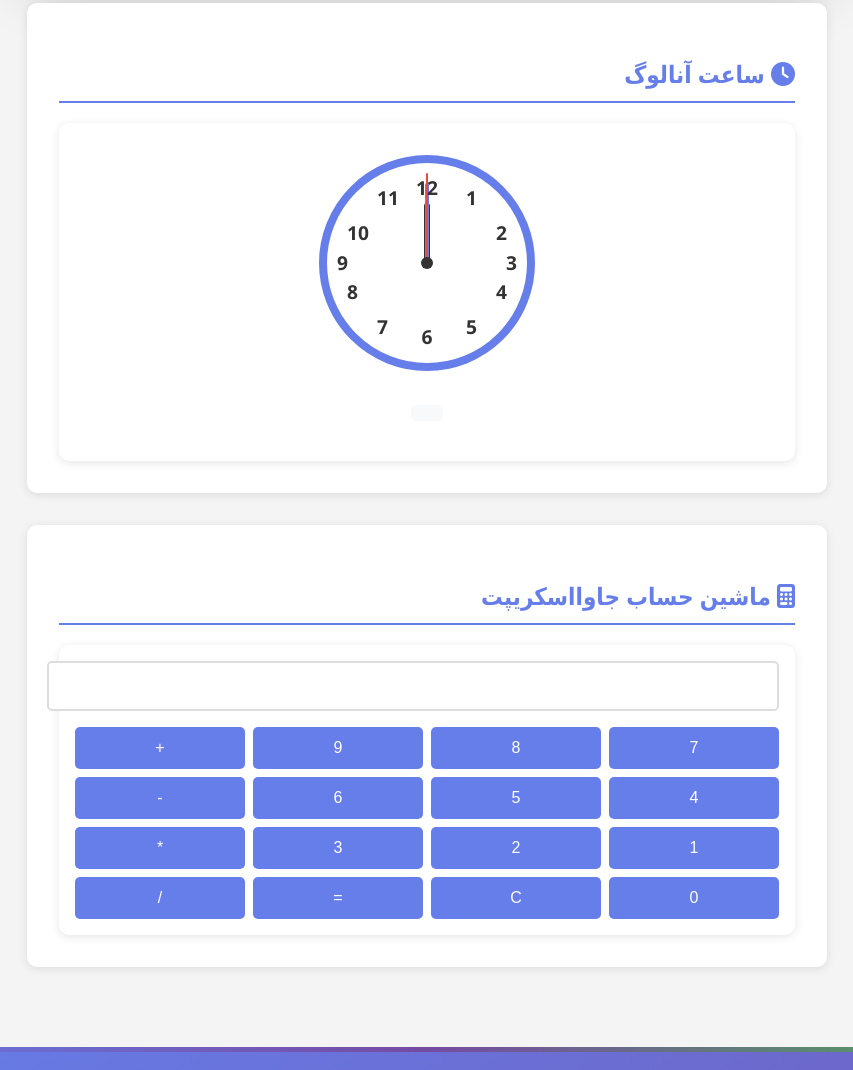
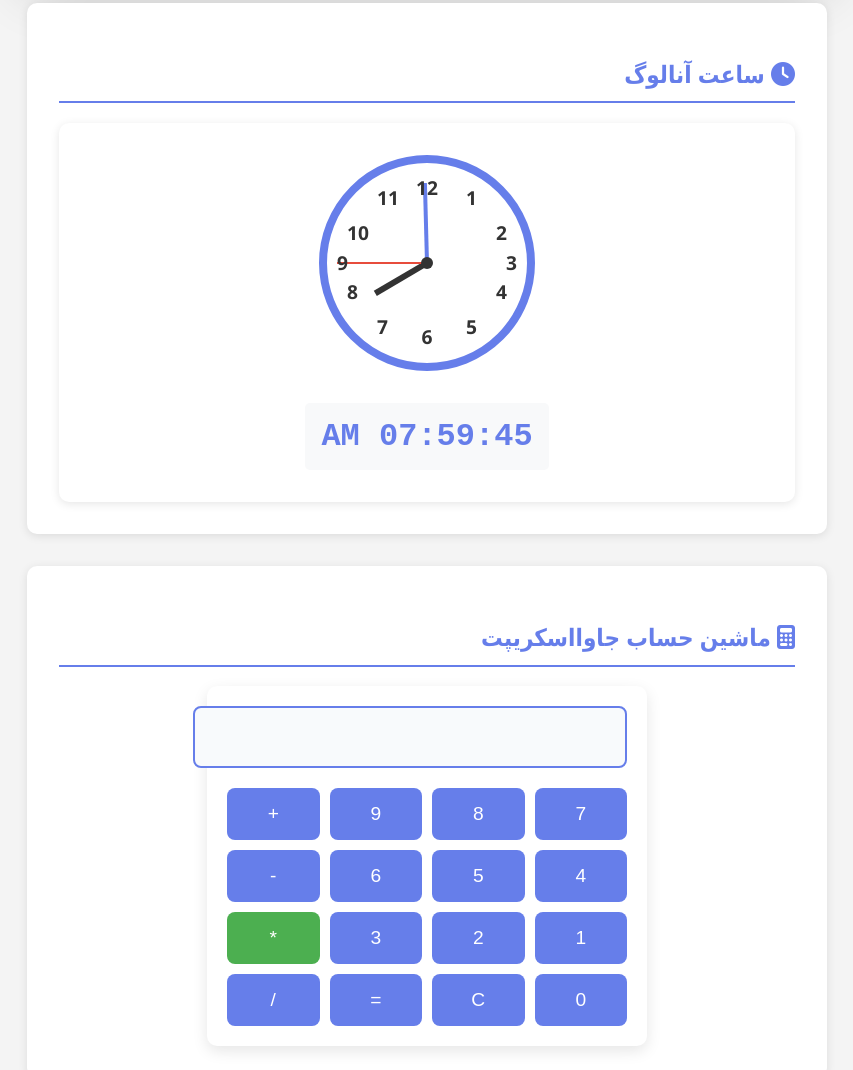
Before and after one commit to safa666DARK/personal-website, a plain HTML site: page index.html in a window 1280 px wide. Shown: the part 4754-5824 px from the top of the page, without its empty margins (213-1066 px from the left). Drawn offline with nearby package versions, Linux system fonts and the light colour scheme.

```diff
--- a/index.html
+++ b/index.html
@@ -468,31 +468,30 @@
             <div class="calc">
                 <input type="text" id="calc-input" readonly>
                 <div class="calc-buttons">
-                    <button onclick="addToCalc('7')">7</button>
-                    <button onclick="addToCalc('8')">8</button>
-                    <button onclick="addToCalc('9')">9</button>
-                    <button onclick="addToCalc('+')">+</button>
+                    <button data-value="7">7</button>
+                    <button data-value="8">8</button>
+                    <button data-value="9">9</button>
+                    <button data-value="+">+</button>
 
-                    <button onclick="addToCalc('4')">4</button>
-                    <button onclick="addToCalc('5')">5</button>
-                    <button onclick="addToCalc('6')">6</button>
-                    <button onclick="addToCalc('-')">-</button>
+                    <button data-value="4">4</button>
+                    <button data-value="5">5</button>
+                    <button data-value="6">6</button>
+                    <button data-value="-">-</button>
 
-                    <button onclick="addToCalc('1')">1</button>
-                    <button onclick="addToCalc('2')">2</button>
-                    <button onclick="addToCalc('3')">3</button>
-                    <button onclick="addToCalc('*')">*</button>
+                    <button data-value="1">1</button>
+                    <button data-value="2">2</button>
+                    <button data-value="3">3</button>
+                    <button data-value="*">*</button>
 
-                    <button onclick="addToCalc('0')">0</button>
-                    <button onclick="clearCalc()">C</button>
-                    <button onclick="calculate()">=</button>
-                    <button onclick="addToCalc('/')">/</button>
+                    <button data-value="0">0</button>
+                    <button data-clear>C</button>
+                    <button data-equals>=</button>
+                    <button data-value="/">/</button>
                 </div>
             </div>
         </section>
     </main>
 
-    <!-- ==================== فوتر و تماس ==================== -->
     <!-- ==================== فوتر و تماس ==================== -->
 <footer>
     <section id="contact">
@@ -554,8 +553,6 @@
         </div>
     </section>
 </footer>
-
-    <!-- ==================== مودال‌ها ==================== -->
 
     <!-- پاپ‌آپ لاگین -->
     <div id="loginModal" class="modal">
@@ -636,67 +633,56 @@
             }
         }
 
-        // ========== ماشین حساب ==========
-        let calcInput = document.getElementById('calc-input');
+        // ========== ماشین حساب - نسخه EVENT LISTENER ==========
+        document.addEventListener('DOMContentLoaded', function() {
+            const calcInput = document.getElementById('calc-input');
+            const buttons = document.querySelectorAll('.calc-buttons button');
 
-        function addToCalc(value) {
-            calcInput.value += value;
+            console.log('ماشین حساب لود شد...');
+            console.log('ورودی:', calcInput);
+            console.log('تعداد دکمه‌ها:', buttons.length);
+
+            if (!calcInput) {
+                console.error('ورودی پیدا نشد!');
+                return;
             }
 
-        function clearCalc() {
+            // اضافه کردن عدد/عملگر
+            buttons.forEach(button => {
+                button.addEventListener('click', function() {
+                    const value = this.getAttribute('data-value');
+                    const isClear = this.hasAttribute('data-clear');
+                    const isEquals = this.hasAttribute('data-equals');
+
+                    if (value) {
+                        calcInput.value += value;
+                        console.log('اضافه شد:', value);
+                    } else if (isClear) {
                         calcInput.value = '';
-        }
+                        console.log('پاک شد');
+                    } else if (isEquals) {
+                        try {
+                            if (!calcInput.value) return;
 
-        function calculate() {
-            try {
-                let result = Function('return ' + calcInput.value)();
+                            const result = Function('"use strict"; return (' + calcInput.value + ')')();
 
                             if (typeof result === 'number' && !isNaN(result)) {
                                 calcInput.value = result;
+                                console.log('نتیجه:', result);
                             } else {
                                 calcInput.value = 'خطا!';
                             }
                         } catch (error) {
                             calcInput.value = 'خطا!';
+                            console.error('خطای محاسبه:', error);
                         }
                     }
+                });
+            });
 
-        // ========== ساعت آنالوگ ==========
-        function updateClock() {
-            const now = new Date();
-            const hours = now.getHours() % 12;
-            const minutes = now.getMinutes();
-            const seconds = now.getSeconds();
-
-            const hourDeg = (hours * 30) + (minutes * 0.5);
-            const minuteDeg = (minutes * 6) + (seconds * 0.1);
-            const secondDeg = seconds * 6;
-
-            const hourHand = document.getElementById('hour-hand');
-            const minuteHand = document.getElementById('minute-hand');
-            const secondHand = document.getElementById('second-hand');
-
-            if (hourHand && minuteHand && secondHand) {
-                hourHand.style.transform = `rotate(${hourDeg}deg)`;
-                minuteHand.style.transform = `rotate(${minuteDeg}deg)`;
-                secondHand.style.transform = `rotate(${secondDeg}deg)`;
-            }
-
-            const digitalClock = document.getElementById('digital-clock');
-            if (digitalClock) {
-                const formatTime = (num) => num < 10 ? '0' + num : num;
-                const ampm = now.getHours() >= 12 ? 'PM' : 'AM';
-                const displayHours = now.getHours() % 12 || 12;
-
-                const digitalTime = `${formatTime(displayHours)}:${formatTime(minutes)}:${formatTime(seconds)} ${ampm}`;
-                digitalClock.textContent = digitalTime;
-            }
-        }
-
-        if (document.getElementById('hour-hand')) {
-            setInterval(updateClock, 1000);
-            updateClock();
-        }
+            // تست: یه پیام توی Console
+            console.log('✅ ماشین حساب آماده! دکمه‌ها رو تست کن.');
+        });
 
         // ========== فیلتر گالری پروژه‌ها ==========
         document.querySelectorAll('.filter-btn').forEach(button => {
@@ -770,7 +756,6 @@
                     tech: ["Python", "Tkinter", "SQLite", ".exe"],
                     status: "تکمیل شده"
                 }
-                // می‌تونی جزئیات بقیه پروژه‌ها رو هم اضافه کنی
             };
 
             const project = projectDetails[projectId] || {
@@ -810,7 +795,6 @@
             document.getElementById('projectModal').style.display = 'none';
         }
 
-        // ========== بستن مودال با کلیک خارج ==========
         window.onclick = function(event) {
             const loginModal = document.getElementById('loginModal');
             const projectModal = document.getElementById('projectModal');
@@ -823,5 +807,126 @@
             }
         }
     </script>
+
+    <script>
+    // ========== ساعت آنالوگ - نسخه قطعی ==========
+    (function() {
+        console.log('اسکریپت ساعت لود شد...');
+
+        function updateClock() {
+            const now = new Date();
+            const hours = now.getHours();
+            const minutes = now.getMinutes();
+            const seconds = now.getSeconds();
+
+            // برای ساعت آنالوگ (12 ساعته)
+            const hourDeg = ((hours % 12) * 30) + (minutes * 0.5);
+            const minuteDeg = (minutes * 6) + (seconds * 0.1);
+            const secondDeg = seconds * 6;
+
+            // اعمال چرخش
+            const hourHand = document.getElementById('hour-hand');
+            const minuteHand = document.getElementById('minute-hand');
+            const secondHand = document.getElementById('second-hand');
+
+            if (hourHand && minuteHand && secondHand) {
+                hourHand.style.transform = `rotate(${hourDeg}deg)`;
+                minuteHand.style.transform = `rotate(${minuteDeg}deg)`;
+                secondHand.style.transform = `rotate(${secondDeg}deg)`;
+                console.log('عقربه‌ها آپدیت شد:', hourDeg, minuteDeg, secondDeg);
+            }
+
+            // ساعت دیجیتال
+            const digitalClock = document.getElementById('digital-clock');
+            if (digitalClock) {
+                const formatTime = (num) => num < 10 ? '0' + num : num;
+                const ampm = hours >= 12 ? 'PM' : 'AM';
+                const displayHours = hours % 12 || 12;
+
+                digitalClock.textContent =
+                    `${formatTime(displayHours)}:${formatTime(minutes)}:${formatTime(seconds)} ${ampm}`;
+            }
+        }
+
+        // منتظر لود کامل صفحه بمان
+        window.addEventListener('load', function() {
+            console.log('صفحه کامل لود شد...');
+
+            if (document.getElementById('hour-hand')) {
+                console.log('✅ المان ساعت پیدا شد!');
+                setInterval(updateClock, 1000);
+                updateClock(); // اجرای اولیه
+            } else {
+                console.error('❌ المان ساعت پیدا نشد!');
+
+                const testDiv = document.createElement('div');
+                testDiv.innerHTML = '<div style="color:red;padding:20px;">⚠️ ساعت کار نمی‌کنه! المان‌ها وجود ندارن!</div>';
+                document.getElementById('clock').appendChild(testDiv);
+            }
+        });
+
+        setTimeout(function() {
+            if (!document.getElementById('hour-hand')) {
+                console.warn('هنوز المان ساعت پیدا نشد...');
+            }
+        }, 100);
+    })();
+    </script>
+
+    <script>
+        // ========== ماشین حساب  ==========
+        (function() {
+            console.log('🔢 ماشین حساب در حال راه‌اندازی...');
+
+            // کمی تاخیر برای مطمئن شدن از لود DOM
+            setTimeout(function() {
+                const calcInput = document.getElementById('calc-input');
+                const buttonsContainer = document.querySelector('.calc-buttons');
+
+                console.log('ورودی ماشین حساب:', calcInput);
+                console.log('کنتینر دکمه‌ها:', buttonsContainer);
+
+                if (!calcInput || !buttonsContainer) {
+                    console.error('❌ المان‌های ماشین حساب پیدا نشدند!');
+                    return;
+                }
+
+                // Event Delegation: یک listener برای کل دکمه‌ها
+                buttonsContainer.addEventListener('click', function(event) {
+                    const button = event.target;
+                    if (button.tagName !== 'BUTTON') return;
+
+                    const value = button.textContent;
+                    console.log('دکمه فشرده شد:', value);
+
+                    if (value === 'C') {
+                        calcInput.value = '';
+                    } else if (value === '=') {
+                        try {
+                            if (!calcInput.value) return;
+                            // محاسبه امن
+                            const result = new Function('return ' + calcInput.value)();
+                            calcInput.value = result;
+                            console.log('نتیجه:', result);
+                        } catch (error) {
+                            calcInput.value = 'خطا!';
+                            console.error('خطای محاسبه:', error);
+                        }
+                    } else {
+                        // عدد یا عملگر
+                        calcInput.value += value;
+                    }
+                });
+
+                console.log('✅ ماشین حساب با موفقیت راه‌اندازی شد!');
+                console.log('دکمه‌های موجود:', buttonsContainer.children.length);
+
+                // تست خودکار
+                calcInput.value = 'آماده!';
+                setTimeout(() => { calcInput.value = ''; }, 1000);
+
+            }, 300); // تاخیر ۳۰۰ میلی‌ثانیه
+        })();
+        </script>
 </body>
 </html>
--- a/style.css
+++ b/style.css
@@ -239,48 +239,76 @@ button[type="submit"]:hover {
     color: black;
 }
 
-/* استایل ماشین حساب */
+/* ماشین حساب */
 #calculator {
     margin-bottom: 2rem;
 }
 
 .calc {
+    max-width: 400px;
+    margin: 0 auto;
     background: white;
-    padding: 1rem;
+    padding: 20px;
     border-radius: 10px;
-    box-shadow: 0 2px 10px rgba(0,0,0,0.1);
+    box-shadow: 0 5px 15px rgba(0,0,0,0.1);
 }
 
 #calc-input {
     width: 100%;
-    padding: 0.75rem;
-    font-size: 1.2rem;
-    text-align: left;
-    margin-bottom: 1rem;
-    border: 2px solid #ddd;
-    border-radius: 5px;
+    padding: 15px;
+    font-size: 1.5rem;
+    text-align: right;
+    border: 2px solid #667eea;
+    border-radius: 8px;
+    margin-bottom: 20px;
+    background: #f8fafc;
     direction: ltr;
 }
 
 .calc-buttons {
     display: grid;
     grid-template-columns: repeat(4, 1fr);
-    gap: 0.5rem;
+    gap: 10px;
 }
 
 .calc-buttons button {
-    padding: 0.75rem;
-    font-size: 1rem;
+    padding: 15px;
+    font-size: 1.2rem;
     border: none;
-    border-radius: 5px;
+    border-radius: 8px;
     background: #667eea;
     color: white;
     cursor: pointer;
-    transition: background 0.3s;
+    transition: all 0.3s ease;
 }
 
 .calc-buttons button:hover {
     background: #764ba2;
+    transform: translateY(-2px);
+}
+
+.calc-buttons button:nth-child(12) { /* دکمه = */
+    background: #4CAF50;
+}
+
+.calc-buttons button:nth-child(12):hover {
+    background: #2E7D32;
+}
+
+.calc-buttons button:nth-child(11) { /* دکمه C */
+    background: #f44336;
+}
+
+.calc-buttons button:nth-child(11):hover {
+    background: #c62828;
+}
+
+.calc-buttons button[data-value="3"] {
+    background: #667eea !important; /* آبی */
+}
+
+.calc-buttons button[data-value="3"]:hover {
+    background: #764ba2 !important;
 }
 
 /* استایل ساعت */
@@ -306,29 +334,25 @@ button[type="submit"]:hover {
     background: white;
 }
 
-/* عقربه‌ها */
+/* عقربه‌های درست */
 .hour-hand, .minute-hand, .second-hand {
     position: absolute;
     background: #333;
-    border-radius: 5px;
     transform-origin: bottom center;
     left: 50%;
-    top: 50%;
+    bottom: 50%; /* مهم: اینجا تغییر کرد */
 }
 
 .hour-hand {
     width: 6px;
     height: 60px;
     margin-left: -3px;
-    margin-top: -60px;
-    background: #333;
 }
 
 .minute-hand {
     width: 4px;
     height: 80px;
     margin-left: -2px;
-    margin-top: -80px;
     background: #667eea;
 }
 
@@ -336,7 +360,6 @@ button[type="submit"]:hover {
     width: 2px;
     height: 90px;
     margin-left: -1px;
-    margin-top: -90px;
     background: #e74c3c;
 }
 
@@ -732,6 +755,11 @@ button[type="submit"]:hover {
 .details-btn:hover {
     opacity: 0.9;
     transform: scale(1.02);
+}
+
+#projectModal .modal-content {
+    max-height: 70vh;
+    overflow-y: auto;
 }
 
 /* ===== نمایش پروژه‌های بیشتر ===== */
```
Lines whose indentation alone changed are shown as unchanged.
